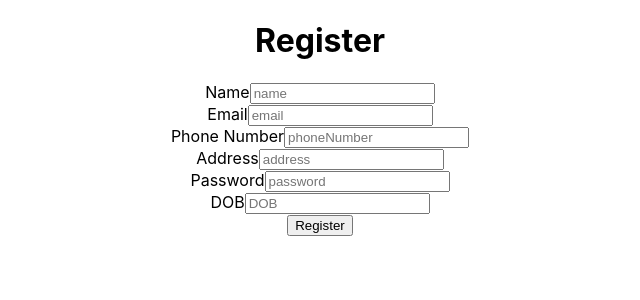
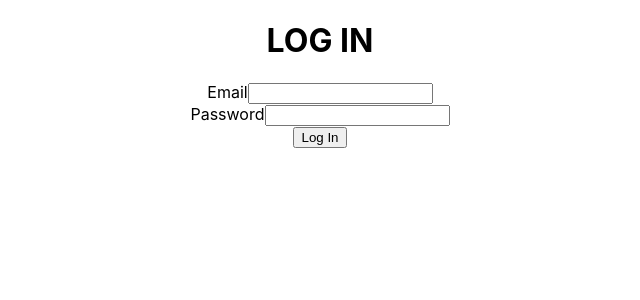
Before and after one commit to tramtran0497/Authen-Author, a React (Create React App) app: page / in a window 1280 px wide. Shown: the top 300 px of the page, without its empty margins (320-960 px from the left). Built offline with nearby package versions, Linux system fonts and the light colour scheme.

Commit message:
Login page with api metohd post

```diff
--- a/src/App.js
+++ b/src/App.js
@@ -1,11 +1,13 @@
 import './App.css';
+import { LogIn } from './Pages/LogIn.tsx';
 import Register from './Pages/Register.tsx';
 
 function App() {
 
   return (
     <div className="App">
-      <Register/>
+    {/*<Register/> */}
+      <LogIn/>
     </div>
   );
 }
--- /dev/null
+++ b/src/Pages/LogIn.tsx
@@ -0,0 +1,45 @@
+import React, { useState } from 'react'
+
+interface LogInProps {}
+
+export const LogIn: React.FC<LogInProps> = () => {
+    const [email, setEmail] = useState("");
+    const [password, setPassword] = useState("");
+    const [message, setMessage] = useState("");
+
+    const handleSubmit = (event: React.FormEvent<HTMLFormElement>): void => {
+        event.preventDefault();
+
+        const requestOptions = {
+            method: 'POST',
+            headers: { 'Content-Type': 'application/json' },
+            body: JSON.stringify({
+                email: email,
+                password: password
+            })
+        };
+        fetch("https://teetea-api.herokuapp.com/login", requestOptions)
+        .then(response => response.json())
+        .then(response => setMessage("Successfully logged in!"))
+        .catch(err => console.log("ERROR", err))
+    }
+  return (
+    <div>
+        <h1>LOG IN</h1>
+        <form action="" onSubmit={handleSubmit}>
+            <div>
+                <label htmlFor="email">Email</label>
+                <input type="email" value={email} onChange={(e: React.ChangeEvent<HTMLInputElement>) => setEmail(e.target.value)} name="email"/>
+            </div>
+
+            <div>
+                <label htmlFor="password">Password</label>
+                <input type="password" value={password} onChange={(e: React.ChangeEvent<HTMLInputElement>) => setPassword(e.target.value)} name="password"/>
+            </div>
+
+            <button>Log In</button>
+            <div>{message ? message :  ""}</div>
+        </form>
+    </div>
+  )
+}
--- a/src/Pages/Register.tsx
+++ b/src/Pages/Register.tsx
@@ -1,4 +1,4 @@
-import React, { useEffect, useState } from 'react'
+import React, { useState } from 'react'
 
 interface RegisterProps {
 }
@@ -47,37 +47,37 @@ export const Register :React.FC<RegisterProps> = () => {
         <form onSubmit={handleSubmit}>
             <div>
                 <label htmlFor="name">Name</label>
-                <input type="text" placeholder='name' name="name" value={user.name} onChange={(e) => setUser({...user, name: e.target.value})}/>
+                <input type="text" placeholder='name' name="name" value={user.name} onChange={(e: React.ChangeEvent<HTMLInputElement>) => setUser({...user, name: e.target.value})}/>
                 <br />
             </div>
 
             <div>
                 <label htmlFor="name">Email</label>
-                <input type="text" placeholder='email' name="email" value={user.email} onChange={(e) => setUser({...user, email: e.target.value})}/>
+                <input type="text" placeholder='email' name="email" value={user.email} onChange={(e: React.ChangeEvent<HTMLInputElement>) => setUser({...user, email: e.target.value})}/>
                 <br />
             </div>
 
             <div>
                 <label htmlFor="name">Phone Number</label>
-                <input type="text" placeholder='phoneNumber' name="phoneNumber" value={user.phoneNumber} onChange={(e) => setUser({...user, phoneNumber: e.target.value})}/>
+                <input type="text" placeholder='phoneNumber' name="phoneNumber" value={user.phoneNumber} onChange={(e: React.ChangeEvent<HTMLInputElement>) => setUser({...user, phoneNumber: e.target.value})}/>
                 <br />
             </div>
 
             <div>
                 <label htmlFor="name">Address</label>
-                <input type="text" placeholder='address' name="address" value={user.address} onChange={(e) => setUser({...user, address: e.target.value})}/>
+                <input type="text" placeholder='address' name="address" value={user.address} onChange={(e: React.ChangeEvent<HTMLInputElement>) => setUser({...user, address: e.target.value})}/>
                 <br />
             </div>
 
             <div>
                 <label htmlFor="name">Password</label>
-                <input type="password" placeholder='password' name="password" value={user.password} onChange={(e) => setUser({...user, password: e.target.value})}/>
+                <input type="password" placeholder='password' name="password" value={user.password} onChange={(e: React.ChangeEvent<HTMLInputElement>) => setUser({...user, password: e.target.value})}/>
                 <br />
             </div>
 
             <div>
                 <label htmlFor="name">DOB</label>
-                <input type="text" placeholder='DOB' name="DOB" value={user.DOB} onChange={(e) => setUser({...user, DOB: e.target.value})}/>
+                <input type="text" placeholder='DOB' name="DOB" value={user.DOB} onChange={(e: React.ChangeEvent<HTMLInputElement>) => setUser({...user, DOB: e.target.value})}/>
                 <br />
             </div>
 
```
